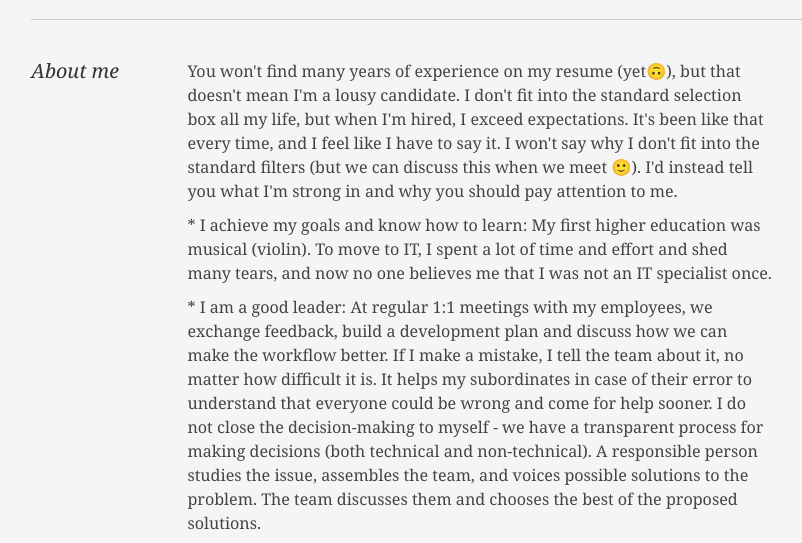
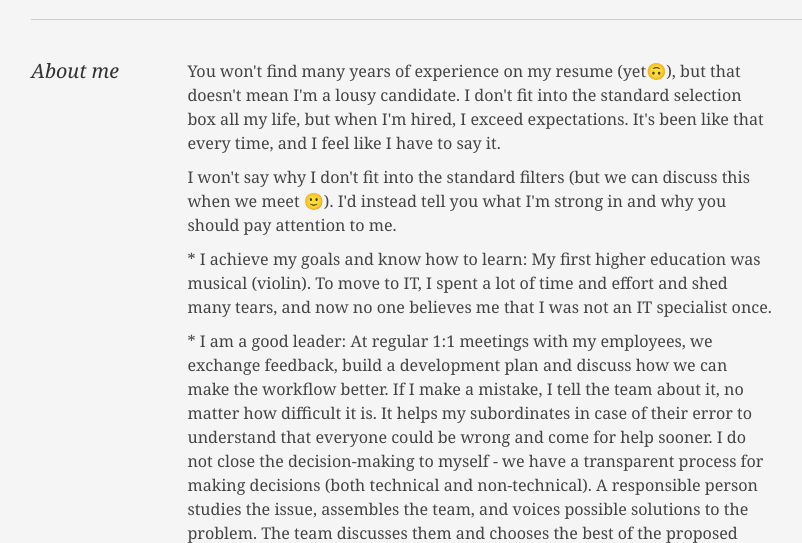
Before and after one commit to Kvm99/filonova.dev, a Django app: page /resume/ in a window 1280 px wide. Shown: the part 266-809 px from the top of the page, without its empty margins (214-1016 px from the left). Run offline with Django 3.2, Linux system fonts and the light colour scheme.

Commit message:
resume updated

```diff
--- a/resume/templates/resume/srt-resume.html
+++ b/resume/templates/resume/srt-resume.html
@@ -67,7 +67,8 @@
 						<div class="yui-u">
 							<p class="enlarge">
 								You won't find many years of experience on my resume (yet🙃), but that doesn't mean I'm a lousy candidate. I don't fit into the standard selection box all my life, but when I'm hired, I exceed expectations. It's been like that every time, and I feel like I have to say it.
-I won't say why I don't fit into the standard filters (but we can discuss this when we meet 🙂). I'd instead tell you what I'm strong in and why you should pay attention to me.
+</p>
+							<p class="enlarge">I won't say why I don't fit into the standard filters (but we can discuss this when we meet 🙂). I'd instead tell you what I'm strong in and why you should pay attention to me.
 </p>
 							<p class="enlarge">
 * I achieve my goals and know how to learn:
```
